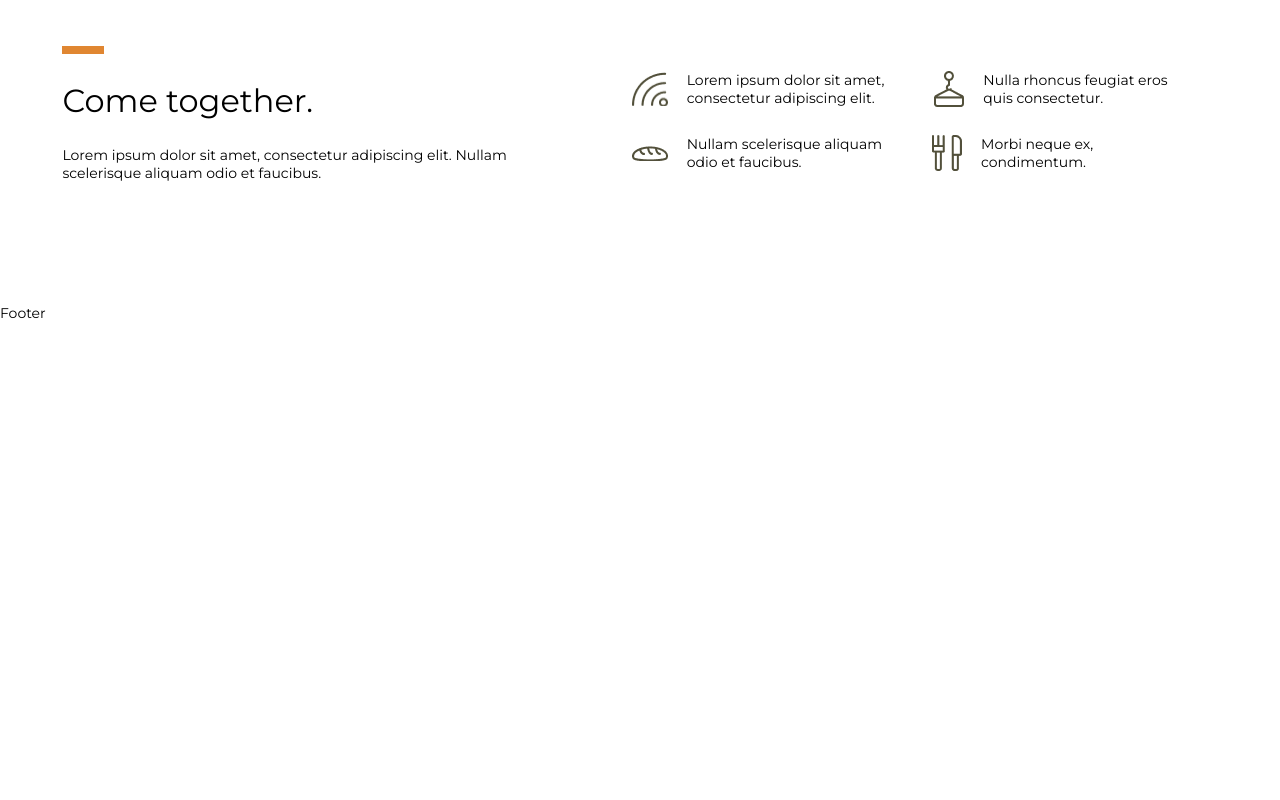
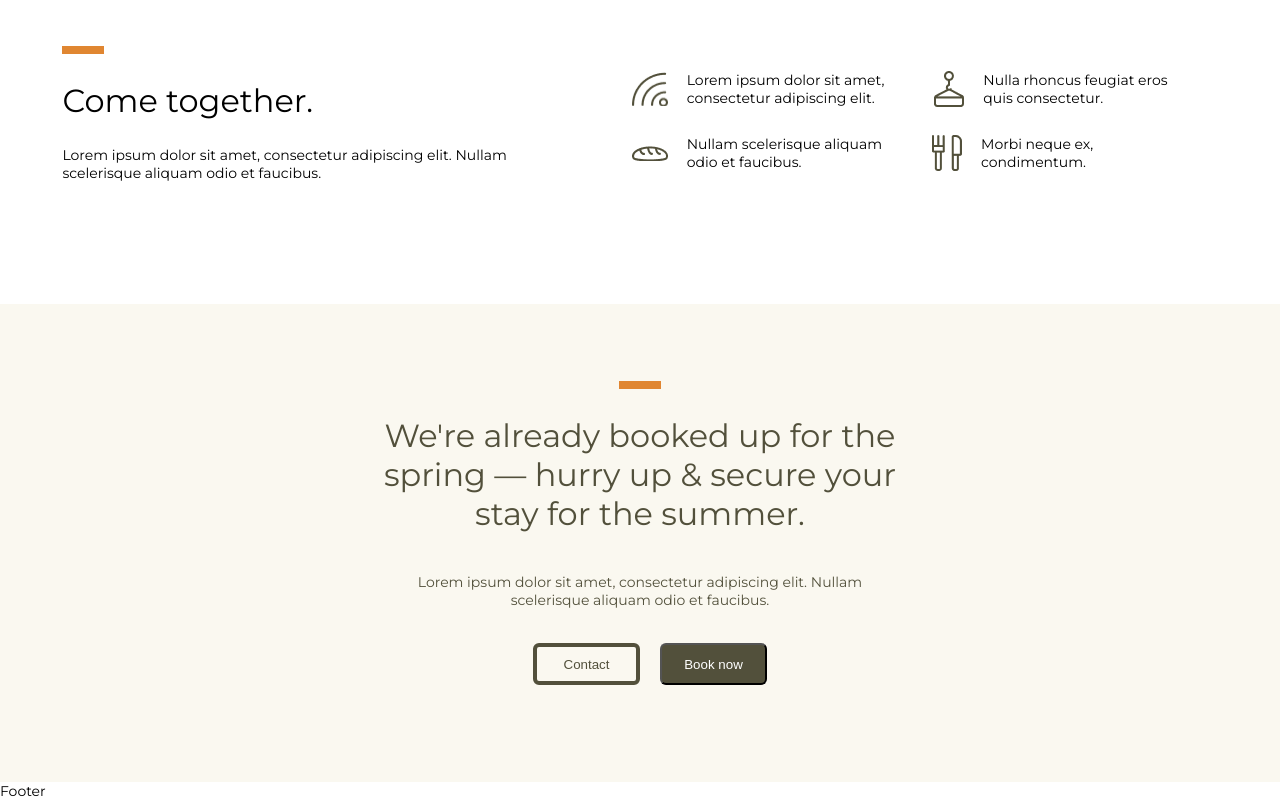
Before and after one commit to bad-black-neko/guest_house_landing, a React (Create React App) app in the folder client/: page / in a window 1280 px wide. Shown: the part 5258-6058 px from the top of the page. Before the commit the page ends 5580 px from the top, so only its background shows below. Built offline with nearby package versions, Linux system fonts and the light colour scheme; the HTML template or start-up script is replaced by a standard one.

Commit message:
Booking block done

```diff
--- a/client/src/components/Footer/Footer.jsx
+++ b/client/src/components/Footer/Footer.jsx
@@ -1,4 +1,5 @@
 import React from 'react'
+import styles from "./Footer.module.css";
 
 export default function Footer() {
   return (
--- a/client/src/components/MainPage/MainPage.jsx
+++ b/client/src/components/MainPage/MainPage.jsx
@@ -139,23 +139,32 @@ export default function MainPage() {
                     <div className={styles.comeTogether_benefits}>
                         <div className={styles.comeTogetherBenefit_info}>
                             <div className={styles.wifi_logo}></div>
-                            <p>Lorem ipsum dolor sit amet,<br/> consectetur adipiscing elit.</p>
+                            <p>Lorem ipsum dolor sit amet,<br /> consectetur adipiscing elit.</p>
                         </div>
                         <div className={styles.comeTogetherBenefit_info}>
                             <div className={styles.hanger_logo}></div>
-                            <p>Nulla rhoncus feugiat eros<br/> quis consectetur.</p>
+                            <p>Nulla rhoncus feugiat eros<br /> quis consectetur.</p>
                         </div>
                     </div>
                     <div className={styles.comeTogether_benefits}>
                         <div className={styles.comeTogetherBenefit_info}>
                             <div className={styles.bread_logo}></div>
-                            <p>Nullam scelerisque aliquam<br/> odio et faucibus.</p>
+                            <p>Nullam scelerisque aliquam<br /> odio et faucibus.</p>
                         </div>
                         <div className={styles.comeTogetherBenefit_info}>
                             <div className={styles.cutlery_logo}></div>
-                            <p>Morbi neque ex,<br/> condimentum.</p>
+                            <p>Morbi neque ex,<br /> condimentum.</p>
                         </div>
                     </div>
+                </div>
+            </div>
+            <div className={styles.booking_block}>
+                <div className={styles.orange_line}></div>
+                <h2 className={styles.header}>We're already booked up for the<br/> spring — hurry up & secure your<br/> stay for the summer.</h2>
+                <p>Lorem ipsum dolor sit amet, consectetur adipiscing elit. Nullam<br/> scelerisque aliquam odio et faucibus.</p>
+                <div className={styles.bookingBlock_buttons}>
+                    <button className={styles.contact_btn}>Contact</button>
+                    <button className={styles.book_btn}>Book now</button>
                 </div>
             </div>
             <Footer />
--- a/client/src/components/MainPage/MainPage.module.css
+++ b/client/src/components/MainPage/MainPage.module.css
@@ -322,3 +322,25 @@
 .comeTogether_benefits {
     display: flex;
 }
+
+.booking_block {
+    display: flex;
+    align-items: center;
+    justify-content: center;
+    flex-direction: column;
+    height: 478px;
+    background-color: #FAF8F0;
+    text-align: center;
+    color: #52503B;
+}
+
+.contact_btn {
+    width: 107px;
+    height: 42px;
+    margin: 20px;
+    border: solid 4px #52503B;
+    border-radius: 6px;
+    cursor: pointer;
+    background-color: #FAF8F0;
+    color: #52503B;
+}
```
